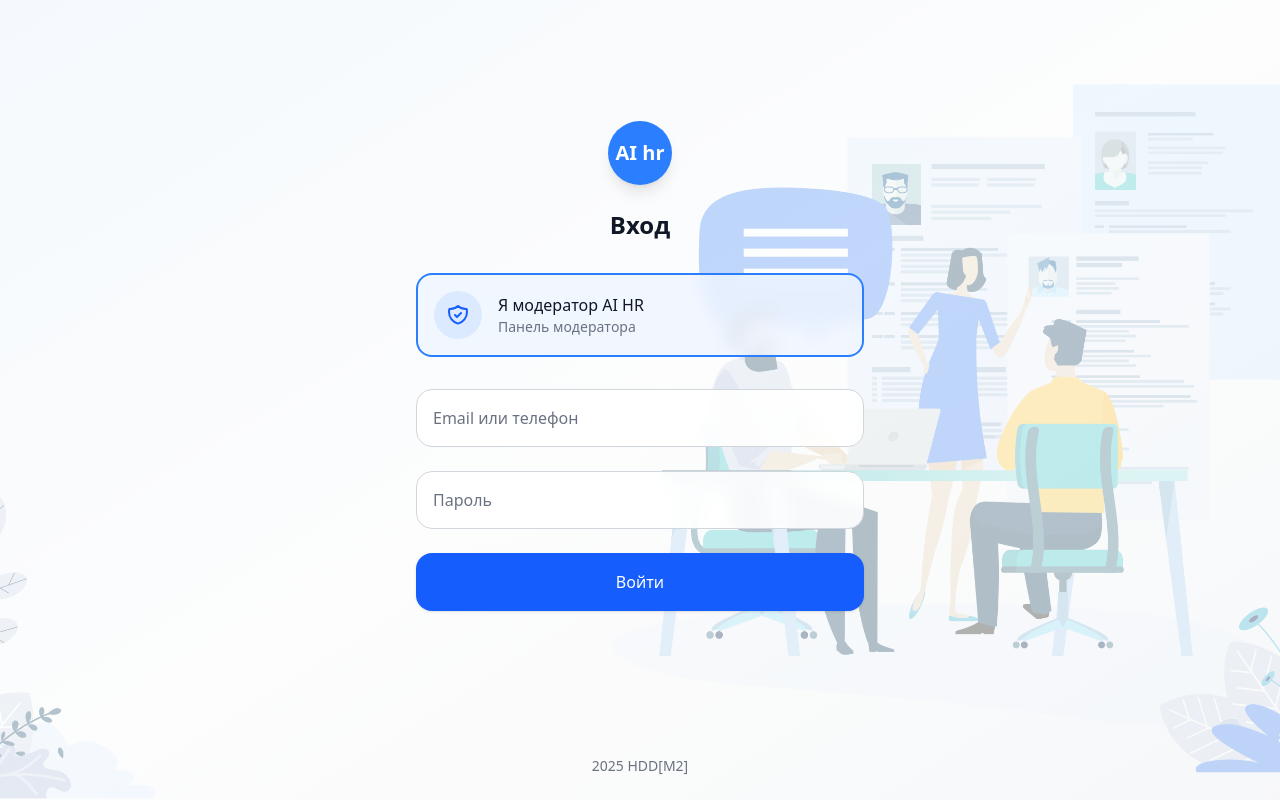
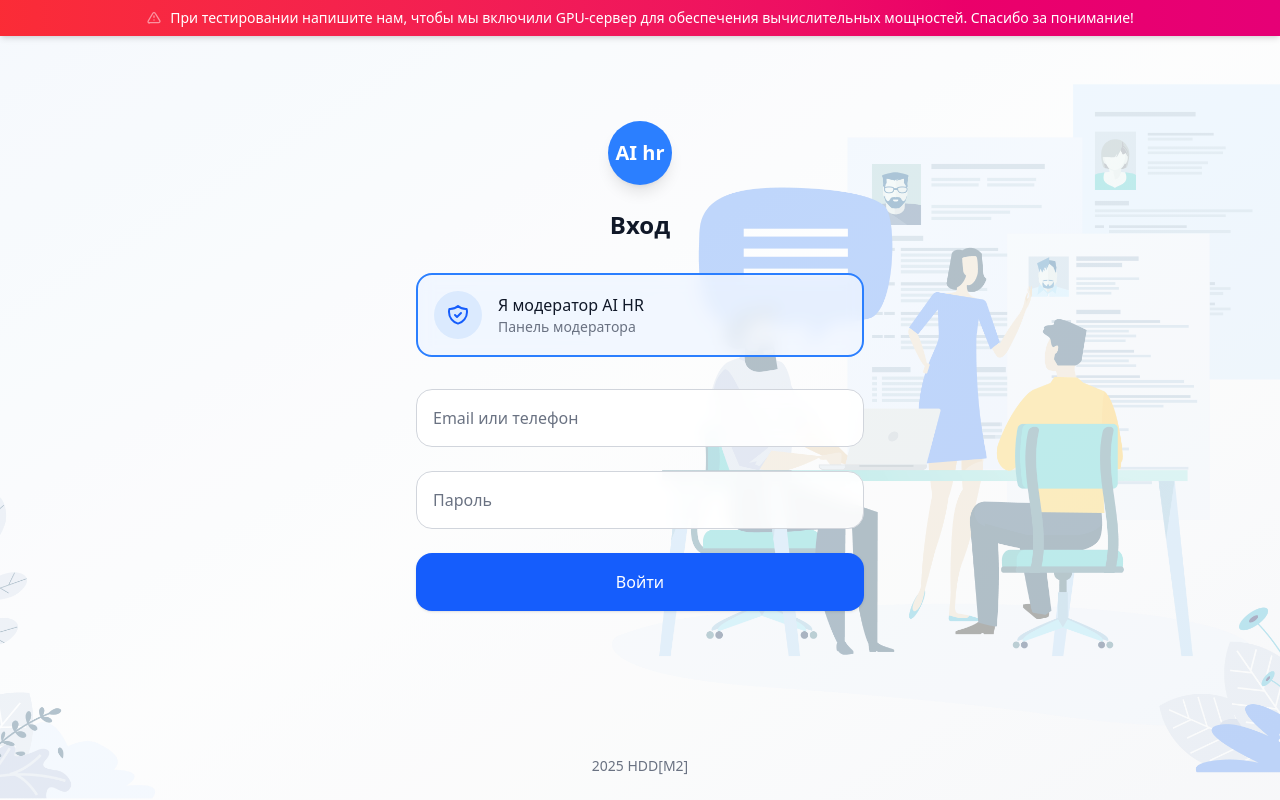
Before and after one commit to M2-SYNDICATE/vue-moderator-s-panel-hr, a Vue app: page /login in a window 1280 px wide. Built offline with nearby package versions, Linux system fonts and the light colour scheme.

Commit message:
добавление плашки информативной на страницу логина

```diff
--- /dev/null
+++ b/src/components/Time.vue
@@ -0,0 +1,39 @@
+<template>
+  <div
+    v-if="isMaintenancePeriod"
+    class="absolute top-0 left-0 right-0 bg-gradient-to-r from-red-500 to-pink-600 text-white text-center py-2 text-sm font-medium shadow-md z-50"
+  >
+    <span class="flex items-center justify-center space-x-2">
+      <svg class="w-4 h-4 animate-pulse" fill="none" stroke="currentColor" viewBox="0 0 24 24">
+        <path
+          stroke-linecap="round"
+          stroke-linejoin="round"
+          stroke-width="2"
+          d="M12 9v2m0 4h.01m-6.938 4h13.856c1.54 0 2.502-1.667 1.732-3L13.732 4.87c-.77-1.333-2.694-1.333-3.464 0L3.34 16.5c-.77 1.333.192 3 1.732 3z"
+        />
+      </svg>
+      <span>
+        При тестировании напишите нам, чтобы мы включили GPU-сервер для обеспечения вычислительных
+        мощностей. Спасибо за понимание!
+      </span>
+    </span>
+  </div>
+</template>
+
+<script setup lang="ts">
+import { computed } from 'vue'
+
+const isMaintenancePeriod = computed(() => {
+  // Получаем текущее время в часовом поясе Москвы
+  const moscowTime = new Intl.DateTimeFormat('ru-RU', {
+    timeZone: 'Europe/Moscow',
+    hour: '2-digit',
+    hour12: false,
+  }).format(new Date())
+
+  // Извлекаем час из строки вида "14" или "05"
+  const hour = parseInt(moscowTime.split(':')[0], 10)
+
+  return true
+})
+</script>
--- a/src/views/LoginView.vue
+++ b/src/views/LoginView.vue
@@ -2,6 +2,7 @@
 import { ref, onMounted } from 'vue'
 import { useRouter } from 'vue-router'
 import { authService } from '@/services/auth'
+import TimeComponent from '@/components/Time.vue'
 
 const router = useRouter()
 
@@ -52,6 +53,10 @@ onMounted(() => {
 
 <template>
   <div class="min-h-screen bg-gray-50 flex flex-col relative overflow-hidden">
+    <Transition name="fade">
+      <TimeComponent />
+    </Transition>
+
     <!-- Full-screen background image -->
     <div class="absolute inset-0 pointer-events-none">
       <div
```
